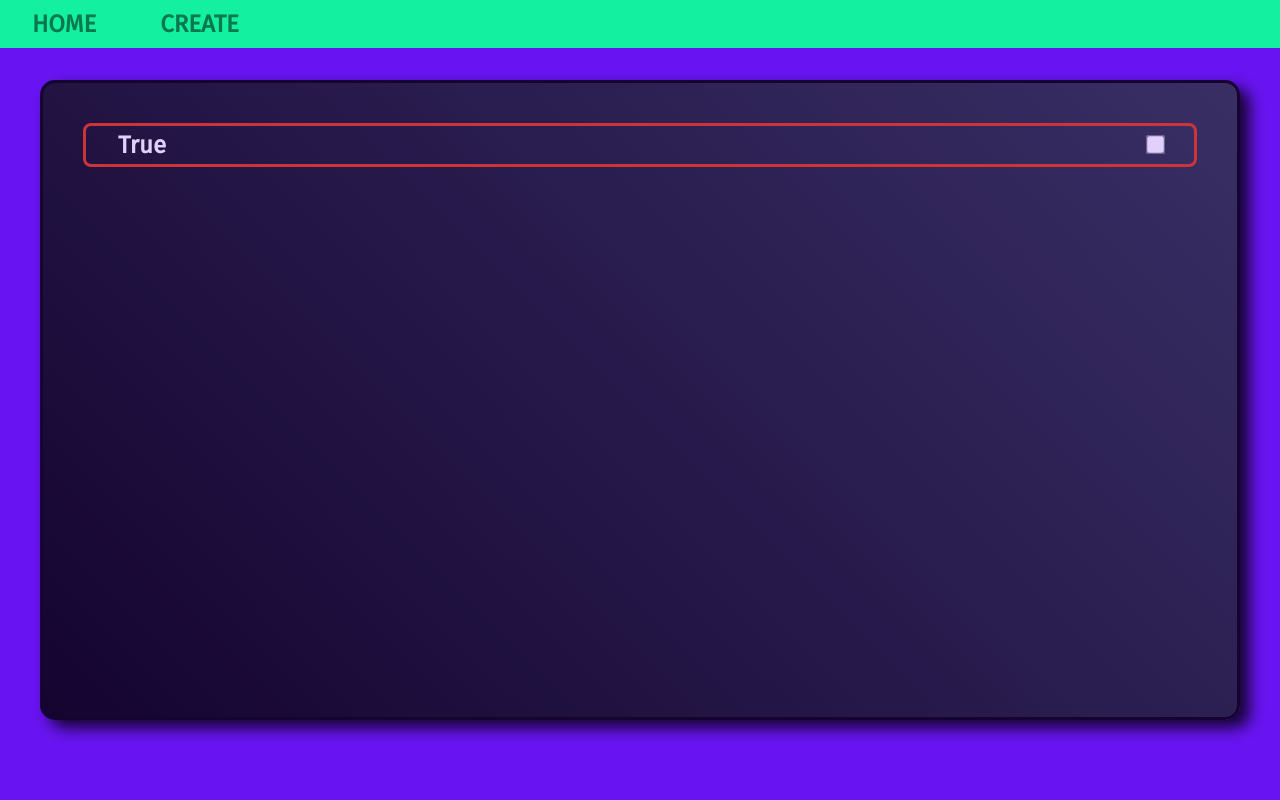
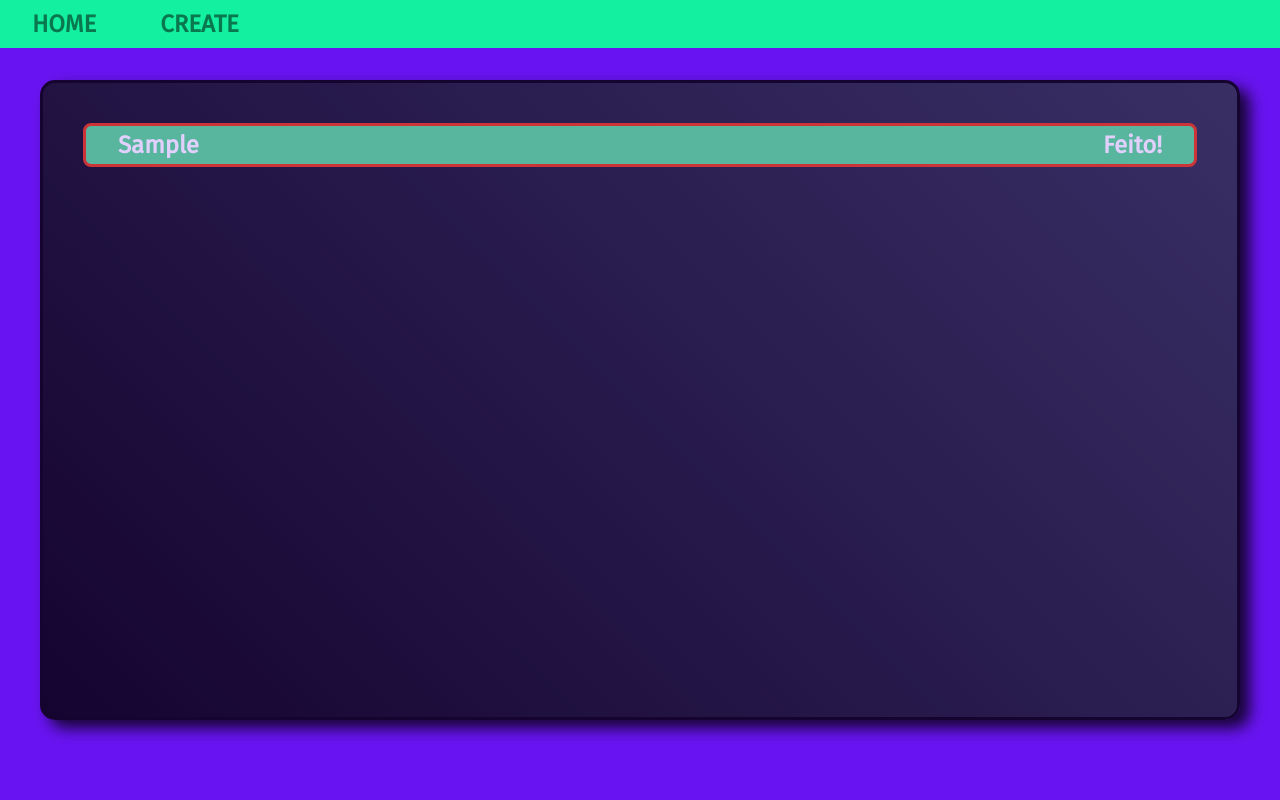
Before and after one commit to darkgx207/Django_ToDoApp, a Django app: page / in a window 1280 px wide. Run offline with Django 4.2, Linux system fonts and the light colour scheme; tables that the repository leaves empty hold one stand-in row (values such as "Sample post").

Commit message:
bug do db resolvido e novas funcionalidades

```diff
--- a/website/admin.py
+++ b/website/admin.py
@@ -4,4 +4,3 @@ from django.contrib import admin
 from website import models
 
 admin.site.register(models.Tasks)
-admin.site.register(models.OwnerTask)
--- a/website/models.py
+++ b/website/models.py
@@ -7,10 +7,3 @@ class Tasks(models.Model):
 
     def __str__(self):
         return self.task
-
-class OwnerTask(models.Model):
-    name = models.CharField(max_length=20)
-    fk_task = models.ForeignKey(Tasks, on_delete=models.CASCADE)
-
-    def __str__(self):
-        return self.name
--- a/website/static/website/container.css
+++ b/website/static/website/container.css
@@ -1,5 +1,6 @@
 /* inner is body of home template */
 @import "style.css";
+
 .inner {
     color: aliceblue;
     display: flex;
@@ -9,7 +10,7 @@
 }
 
 .taskblock {
-    /* background-color: rgb(241, 41, 101); */
+
     margin: 0.5rem;
     border-radius: 0.5rem;
     display: flex;
@@ -32,16 +33,6 @@
     transition: 0.3s;
 }
 
-
-.taskblock .inputblock{
-    display: flex;
-    margin-right: 2rem;
+.done{
+    background-color: rgb(84, 221, 137);
 }
-
-.taskblock .inputblock input{
-    transform: scale(1.5);
-}
-
-.True {
-    background-color: rgb(71, 235, 22);
-}
--- a/website/static/website/main.js
+++ /dev/null
@@ -1,17 +0,0 @@
-const tasks = document.querySelectorAll('.taskblock')
-const btns = document.querySelectorAll('.inputblock input')
-
-
-for( const i of tasks){
-    i.addEventListener('click',()=>{
-       if (i.style.backgroundColor === 'lime'){i.style.backgroundColor = ''}
-       else {i.style.backgroundColor = 'lime'}})}
-
-for (const j of btns){
-    j.addEventListener('change',(e)=>{
-        if(this.checked === true){ alert('t')}
-        else{
-            alert('f')
-        }
-    })
-}
--- a/website/templates/website/core.html
+++ b/website/templates/website/core.html
@@ -7,14 +7,13 @@
     <meta name="viewport" content="width=device-width, initial-scale=1.0">
     <link rel="stylesheet" href="{% static 'website/style.css' %}" >
     <link rel="stylesheet" href="{% static 'website/container.css' %}">
-    <script src="{% static 'website/main.js' %}" defer></script>
-    <title> {{ xxx }} </title>
+    <title> ToDo Django </title>
 </head>
 <body>
     <main class='main'>
         <nav>
-            <h1><a href="#">Home</a></h1>
-            <h1><a href="#">create</a></h1>
+            <h1><a href="{% url 'homepage' %}">Home</a></h1>
+            <h1><a href="admin">create</a></h1>
         </nav>
 
         <div class="container">
--- a/website/templates/website/home.html
+++ b/website/templates/website/home.html
@@ -3,10 +3,16 @@
 {% block content %}
 
     {% for i in db %}
-        <div class="taskblock ">
-            <h2> {{ i.done }}  </h2>
-            <div class="inputblock {{ i.done }}">
-                <input type="checkbox" name="{{i}}" id="{{i.id}}">
+        <div class="taskblock {%if i.done %} done {% endif %}">
+            <h2> {{ i.task }}  </h2>
+             <div class="inputblock ">
+                <h2 type="checkbox" id="{{i.id}}">
+                    {% if i.done %}
+                        Feito!
+                    {% else %}
+                        Pendente
+                    {% endif %}
+                </h2>
             </div>
         </div>
     {% endfor %}
--- a/website/urls.py
+++ b/website/urls.py
@@ -1,9 +1,9 @@
 from django.urls import path
-from .views import index, api
+from .views import index
 
 
 urlpatterns = [
     path('', index , name='homepage'),
-    path('api', api , name='apipage')
+
 
 ]
--- a/website/views.py
+++ b/website/views.py
@@ -4,14 +4,9 @@ from django.http import JsonResponse
 from .models import Tasks
 # Create your views here.
 
-values = Tasks.objects.all()
-v2 = Tasks.objects
+
 
 def index(request):
     return render(request,'website/home.html',{
-        'db':values,
-        'dd':v2,
+        'db':Tasks.objects.all(),
     })
-
-def api(request):
-    return JsonResponse({'welcome':'merda'})
```
